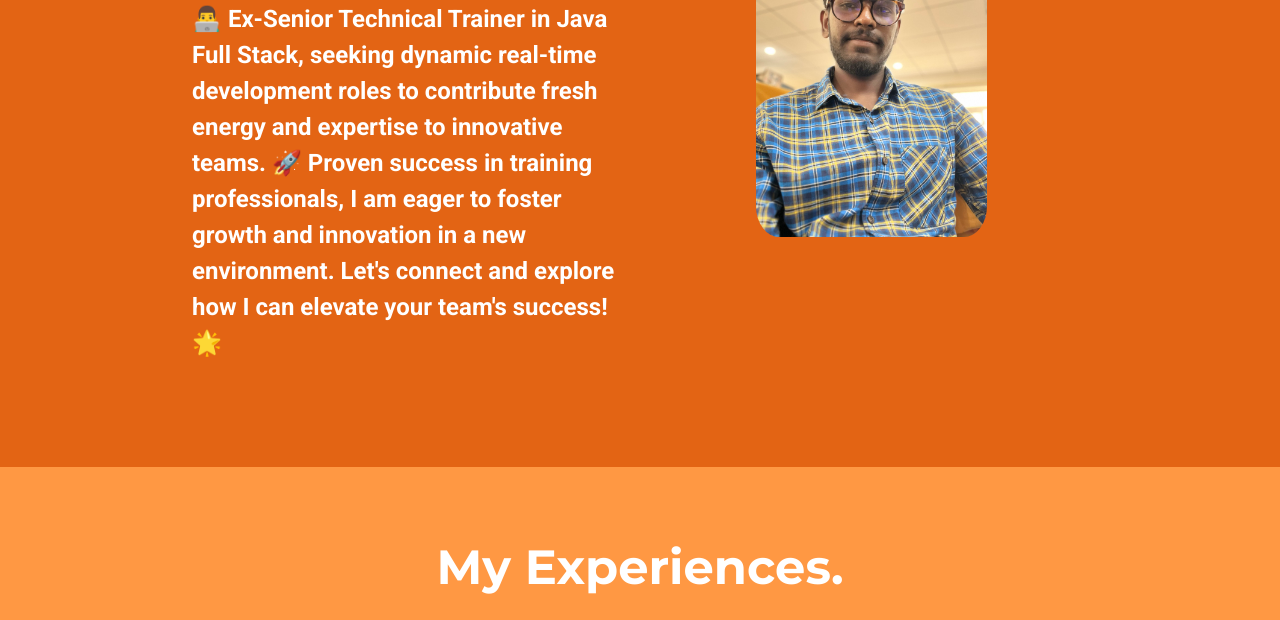
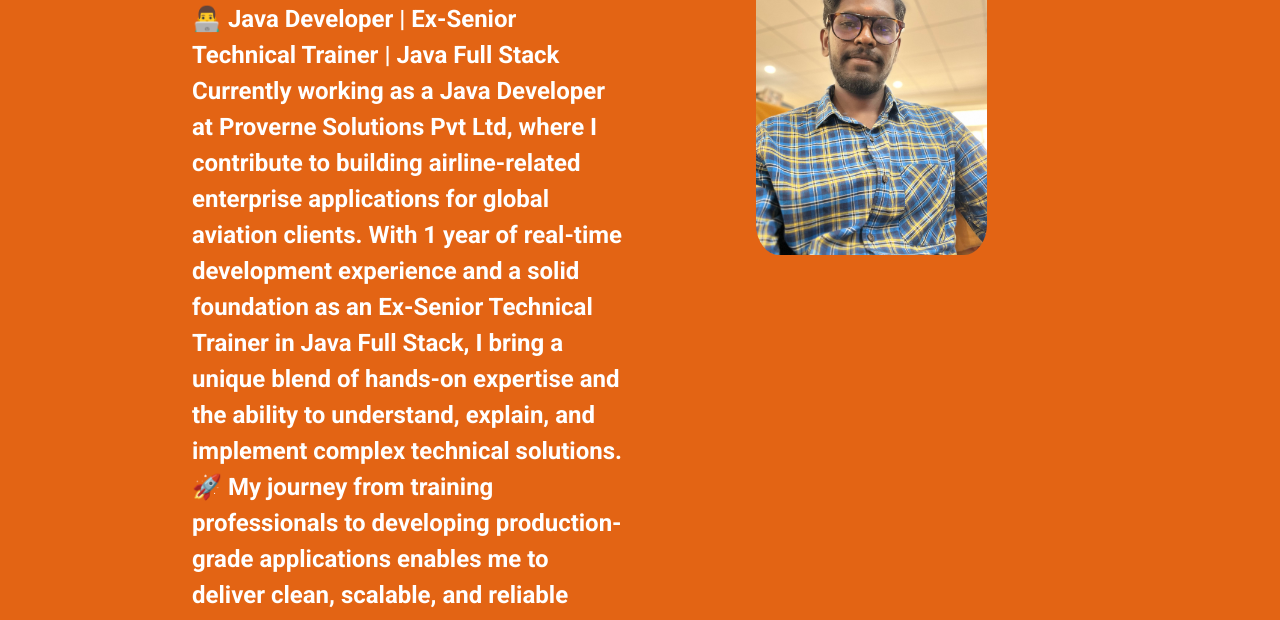
Before and after one commit to codingcurious01/PersonalWebsite, a plain HTML site: page index.html in a window 1280 px wide. Shown: the part 271-891 px from the top of the page. Drawn offline with nearby package versions, Linux system fonts and the light colour scheme.

Commit message:
Updated title text from ex-trainer to developer.

```diff
--- a/index.html
+++ b/index.html
@@ -66,9 +66,10 @@
             <div class="col-lg-6">
               <h1>Hello.</h1>
               <p>
-                👨‍💻 Ex-Senior Technical Trainer in Java Full Stack, seeking dynamic real-time development roles to contribute fresh energy and expertise to innovative teams.
-                🚀 Proven success in training professionals, I am eager to foster growth and innovation in a new environment.
-                Let's connect and explore how I can elevate your team's success! 🌟
+                👨‍💻 Java Developer | Ex-Senior Technical Trainer | Java Full Stack
+                Currently working as a Java Developer at Proverne Solutions Pvt Ltd, where I contribute to building airline-related enterprise applications for global aviation clients. With 1 year of real-time development experience and a solid foundation as an Ex-Senior Technical Trainer in Java Full Stack, I bring a unique blend of hands-on expertise and the ability to understand, explain, and implement complex technical solutions.
+                🚀 My journey from training professionals to developing production-grade applications enables me to deliver clean, scalable, and reliable code, while also collaborating effectively within cross-functional teams.
+                🌟 I’m eager to take on dynamic development opportunities where I can continue to learn, innovate, and add value.
               </p>
             </div>
             <div class="col-lg-6">
```
